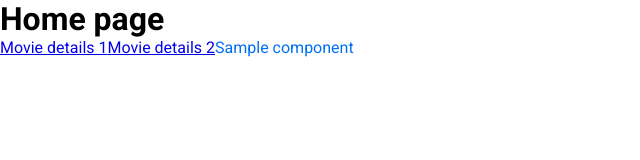
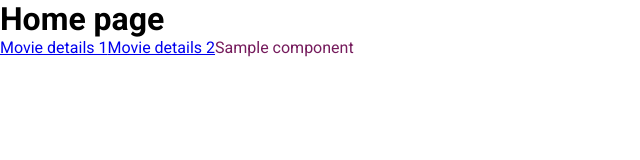
Before and after one commit to luisjaviercases/movies-nextjs-ts, a Next.js app: page / in a window 1280 px wide. Shown: the top 160 px of the page, without its empty margins (0-640 px from the left). Built offline with nearby package versions, Linux system fonts and the light colour scheme.

Commit message:
feat(styles): add variables file

```diff
--- a/src/styles/_variables.scss
+++ b/src/styles/_variables.scss
@@ -1 +1,4 @@
-$color-primary: #0070f3;
+$color-primary: #751B5C;
+$color-text: #FFFFFF;
+$color-bg-primary: #000000;
+$color-bg-secondary: #222222;
```
